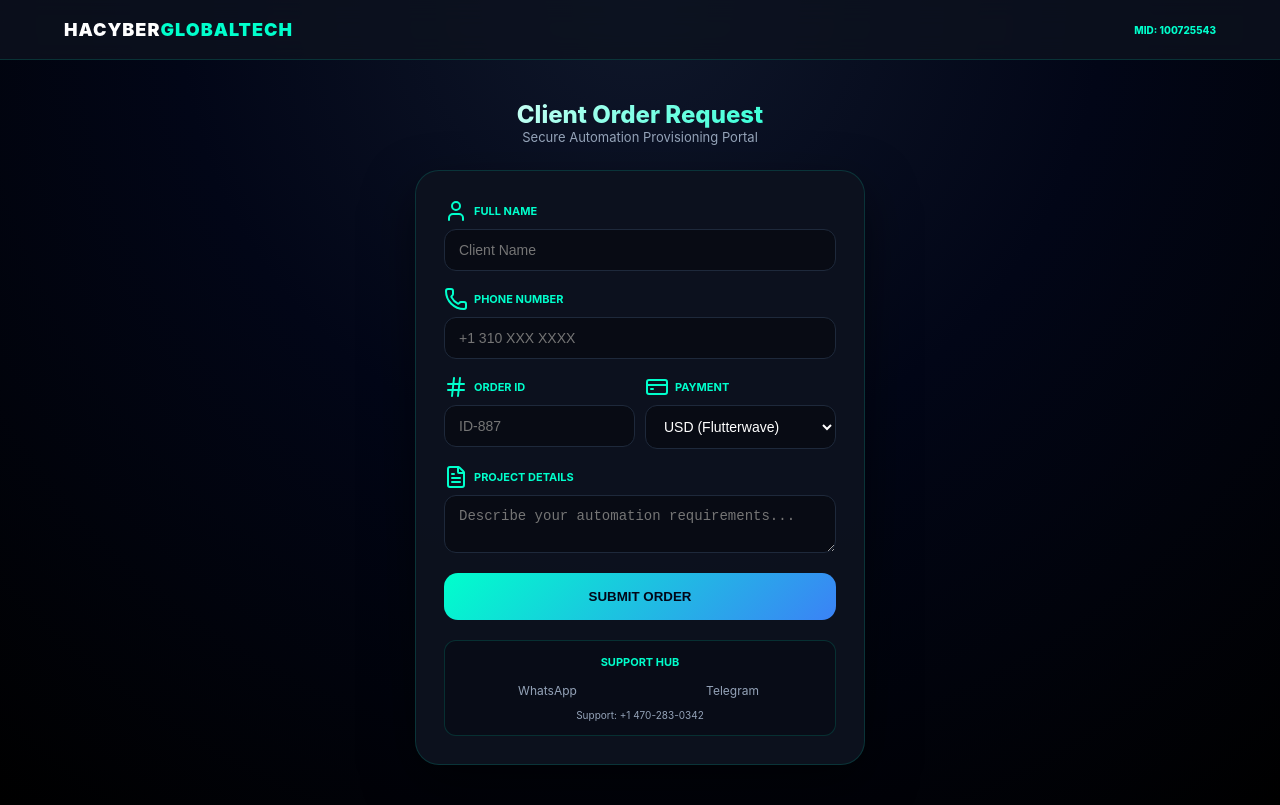
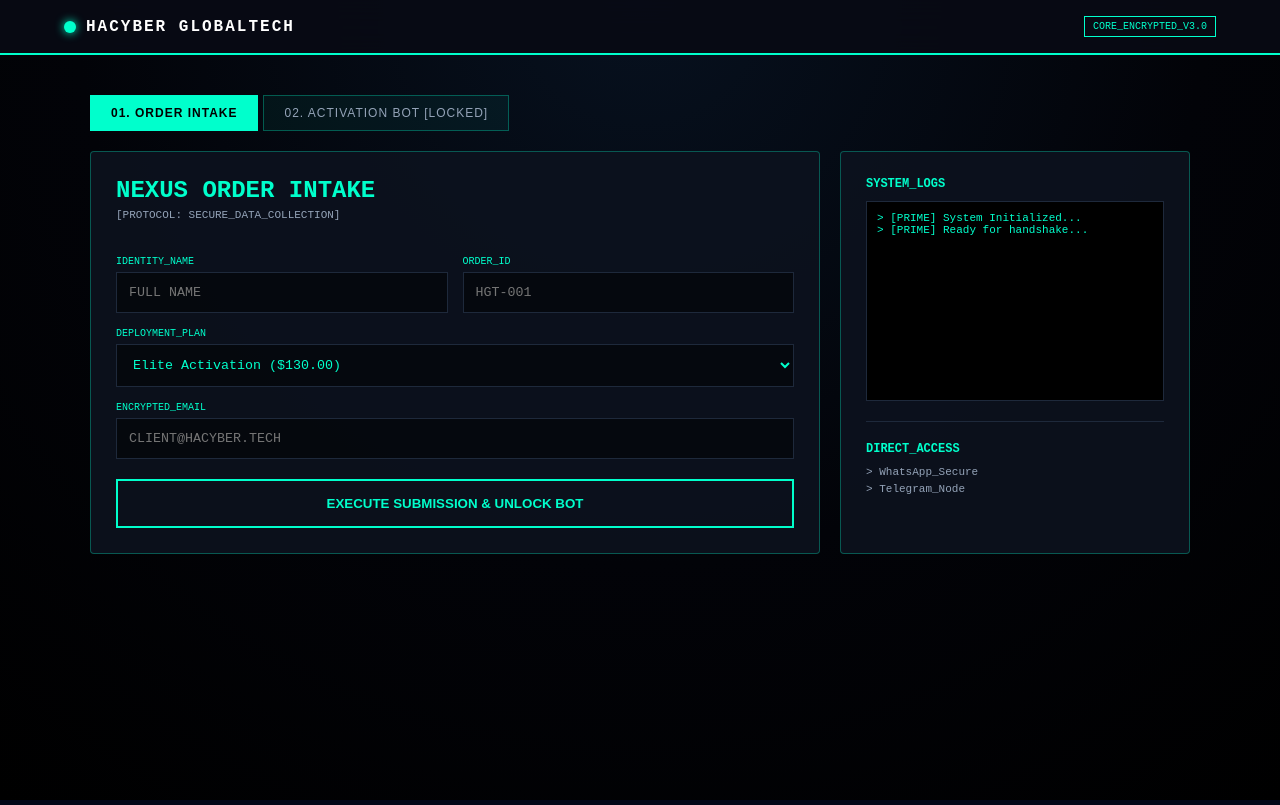
Before and after one commit to HacybertechHub/botgraber-order-request, a website: page index.html in a window 1280 px wide. Drawn offline with nearby package versions, Linux system fonts and the light colour scheme.

Commit message:
Update index.html
Update all files set everything ready to deploy on vercel

```diff
--- a/index.html
+++ b/index.html
@@ -3,151 +3,218 @@
 <head>
     <meta charset="UTF-8" />
     <meta name="viewport" content="width=device-width, initial-scale=1.0" />
-    <title>Hacyber Globaltech | Client Order Portal</title>
+    <title>HGT-CORE | NEXUS UNIFIED TERMINAL</title>
     <script src="https://unpkg.com/lucide@latest"></script>
-
-    <!-- PIXEL TRACKING -->
-    <script>
-    !function(f,b,e,v,n,t,s){if(f.fbq)return;n=f.fbq=function(){n.callMethod?
-    n.callMethod.apply(n,arguments):n.queue.push(arguments)};if(!f._fbq)f._fbq=n;
-    n.push=n;n.loaded=!0;n.version='2.0';n.queue=[];t=b.createElement(e);t.async=!0;
-    t.src=v;s=b.getElementsByTagName(e)[0];s.parentNode.insertBefore(t,s)}(window, document,'script',
-    'https://connect.facebook.net/en_US/fbevents.js');
-    fbq('init', 'YOUR_FACEBOOK_PIXEL_ID');
-    fbq('track', 'PageView');
-    </script>
-
     <style>
         :root {
-            --bg-main: #020617; --card-bg: #0d121f; --accent: #00ffcc;
-            --secondary: #3b82f6; --text-soft: #94a3b8; --border-soft: rgba(0, 255, 204, 0.15);
+            --bg-main: #020617;
+            --card-bg: rgba(13, 18, 31, 0.9);
+            --accent: #00ffcc;
+            --danger: #ff3b6a;
+            --text-soft: #94a3b8;
+            --border-glow: rgba(0, 255, 204, 0.3);
+            --font-mono: "JetBrains Mono", "Courier New", monospace;
         }
+
         * { box-sizing: border-box; margin: 0; padding: 0; }
-        body { background: var(--bg-main); background-image: radial-gradient(circle at top, #0f172a 0, #020617 45%, #000 100%); font-family: "Inter", system-ui, sans-serif; color: white; min-height: 100vh; display: flex; flex-direction: column; align-items: center; }
-        nav { width: 100%; padding: 1.2rem 5%; background: rgba(13, 18, 31, 0.8); backdrop-filter: blur(12px); border-bottom: 1px solid var(--border-soft); display: flex; justify-content: space-between; align-items: center; position: sticky; top: 0; z-index: 100; }
-        .nav-logo-text { font-size: 18px; font-weight: 900; letter-spacing: 1px; color: white; text-transform: uppercase; }
-        .nav-logo-text span { color: var(--accent); }
-        .container { width: 90%; max-width: 450px; margin: 40px auto; position: relative; z-index: 2; }
-        .card { background: rgba(13, 18, 31, 0.95); padding: 28px; border-radius: 24px; border: 1px solid var(--border-soft); box-shadow: 0 20px 50px rgba(0,0,0,0.5); }
-        .header-box { text-align: center; margin-bottom: 25px; }
-        .gradient-text { background: linear-gradient(135deg, #fff, var(--accent)); -webkit-background-clip: text; -webkit-text-fill-color: transparent; font-weight: 800; font-size: 24px; }
-        label { font-size: 11px; text-transform: uppercase; color: var(--accent); font-weight: 700; display: flex; align-items: center; gap: 6px; margin-bottom: 6px; }
-        input, select, textarea { width: 100%; padding: 12px 14px; background: #080b14; border: 1px solid #1e293b; border-radius: 12px; color: white; font-size: 14px; margin-bottom: 16px; }
-        .submit-btn { width: 100%; padding: 16px; background: linear-gradient(135deg, var(--accent), var(--secondary)); border: none; border-radius: 14px; font-weight: 800; color: #020617; text-transform: uppercase; cursor: pointer; transition: 0.3s; }
-        .contact-block { background: rgba(8, 11, 20, 0.6); border: 1px solid var(--border-soft); border-radius: 12px; padding: 14px; margin-top: 20px; text-align: center; }
-        .contact-grid { display: grid; grid-template-columns: 1fr 1fr; gap: 8px; margin-top: 10px; }
-        .contact-item a { color: var(--text-soft); text-decoration: none; font-size: 12px; }
-        .contact-item a:hover { color: var(--accent); }
-        .modal { display: none; position: fixed; inset: 0; background: rgba(2, 6, 23, 0.95); backdrop-filter: blur(8px); justify-content: center; align-items: center; z-index: 1000; }
-        .modal-content { background: var(--card-bg); padding: 30px; border-radius: 20px; width: 90%; max-width: 380px; text-align: center; border: 1px solid var(--border-soft); }
-        .channel-btn { display: flex; align-items: center; justify-content: center; gap: 10px; width: 100%; padding: 14px; margin: 10px 0; border-radius: 12px; text-decoration: none; font-weight: 700; color: white; }
-        .wa { background: #22c55e; } .tg { background: #229ED9; }
+
+        body {
+            background: var(--bg-main);
+            background-image: radial-gradient(circle at top, #07111f 0, #020308 55%, #000 100%);
+            font-family: var(--font-mono);
+            color: white;
+            min-height: 100vh;
+            overflow-x: hidden;
+        }
+
+        /* UI SHELL */
+        nav {
+            width: 100%;
+            padding: 1rem 5%;
+            background: rgba(8, 11, 20, 0.9);
+            backdrop-filter: blur(15px);
+            border-bottom: 2px solid var(--accent);
+            display: flex;
+            justify-content: space-between;
+            align-items: center;
+            position: sticky; top: 0; z-index: 100;
+        }
+
+        .container { width: 95%; max-width: 1100px; margin: 40px auto; }
+
+        /* TAB SYSTEM */
+        .nav-tabs { display: flex; gap: 5px; margin-bottom: 20px; }
+        .tab-btn {
+            background: rgba(0, 255, 204, 0.05); border: 1px solid var(--border-glow);
+            color: var(--text-soft); padding: 10px 20px; cursor: pointer; font-size: 12px;
+            text-transform: uppercase; letter-spacing: 1px; transition: 0.3s;
+        }
+        .tab-btn.active { background: var(--accent); color: #000; font-weight: bold; }
+
+        /* PANELS */
+        .grid { display: grid; grid-template-columns: 1fr 350px; gap: 20px; }
+        @media (max-width: 900px) { .grid { grid-template-columns: 1fr; } }
+
+        .card {
+            background: var(--card-bg); border: 1px solid var(--border-glow);
+            padding: 25px; border-radius: 4px; position: relative;
+        }
+
+        .log-window {
+            height: 200px; background: #000; border: 1px solid #1e293b;
+            padding: 10px; font-size: 11px; color: var(--accent);
+            overflow-y: auto; margin-top: 10px;
+        }
+
+        /* FORM ELEMENTS */
+        label { display: block; font-size: 10px; color: var(--accent); margin: 15px 0 5px; text-transform: uppercase; }
+        input, select, textarea {
+            width: 100%; padding: 12px; background: rgba(0,0,0,0.5);
+            border: 1px solid #1e293b; color: var(--accent); font-family: var(--font-mono);
+        }
+        .btn-prime {
+            width: 100%; padding: 15px; margin-top: 20px; background: transparent;
+            border: 2px solid var(--accent); color: var(--accent); cursor: pointer;
+            font-weight: bold; text-transform: uppercase; transition: 0.3s;
+        }
+        .btn-prime:hover { background: var(--accent); color: #000; box-shadow: 0 0 20px var(--accent); }
+
+        /* STATUSES */
+        .status-pill { font-size: 10px; padding: 4px 8px; border: 1px solid var(--accent); color: var(--accent); }
+        .hidden { display: none; }
     </style>
 </head>
 <body>
+
     <nav>
-        <div class="nav-logo-text">HACYBER<span>GLOBALTECH</span></div>
-        <span style="font-size: 10px; color: var(--accent); font-weight: 800;">MID: 100725543</span>
+        <div style="display: flex; align-items: center; gap: 10px;">
+            <div style="width: 12px; height: 12px; background: var(--accent); border-radius: 50%; box-shadow: 0 0 10px var(--accent);"></div>
+            <span style="font-weight: 900; letter-spacing: 2px;">HACYBER GLOBALTECH</span>
+        </div>
+        <div class="status-pill">CORE_ENCRYPTED_V3.0</div>
     </nav>
 
     <div class="container">
-        <div class="header-box">
-            <h1 class="gradient-text">Client Order Request</h1>
-            <p style="color: var(--text-soft); font-size: 13px;">Secure Automation Provisioning Portal</p>
+        <!-- NAVIGATION -->
+        <div class="nav-tabs">
+            <button class="tab-btn active" onclick="switchTab('intake')">01. Order Intake</button>
+            <button class="tab-btn" id="botTab" onclick="switchTab('bot')">02. Activation Bot [LOCKED]</button>
         </div>
 
-        <form id="orderForm" class="card">
-            <label><i data-lucide="user"></i> Full Name</label>
-            <input type="text" id="fullName" placeholder="Client Name" required />
+        <div class="grid">
+            <!-- MAIN CONTENT AREA -->
+            <div class="main-panel">
 
-            <label><i data-lucide="phone"></i> Phone Number</label>
-            <input type="tel" id="phone" placeholder="+1 310 XXX XXXX" required />
+                <!-- SECTION 1: INTAKE -->
+                <div id="section-intake" class="card">
+                    <h2 style="color: var(--accent); margin-bottom: 5px;">NEXUS ORDER INTAKE</h2>
+                    <p style="font-size: 11px; color: var(--text-soft); margin-bottom: 20px;">[PROTOCOL: SECURE_DATA_COLLECTION]</p>
 
-            <div class="row" style="display: flex; gap: 10px;">
-                <div style="flex: 1;">
-                    <label><i data-lucide="hash"></i> Order ID</label>
-                    <input type="text" id="systemId" placeholder="ID-887" pattern="ID-[0-9]{3,}" required />
+                    <form id="orderForm">
+                        <div style="display: grid; grid-template-columns: 1fr 1fr; gap: 15px;">
+                            <div>
+                                <label>Identity_Name</label>
+                                <input type="text" id="fullName" placeholder="FULL NAME" required />
+                            </div>
+                            <div>
+                                <label>Order_ID</label>
+                                <input type="text" id="systemId" placeholder="HGT-001" required />
+                            </div>
+                        </div>
+
+                        <label>Deployment_Plan</label>
+                        <select id="plan">
+                            <option value="Elite Activation ($130.00)">Elite Activation ($130.00)</option>
+                            <option value="Enterprise Nexus ($199.99)">Enterprise Nexus ($199.99)</option>
+                            <option value="Starter Core ($91.99)">Starter Core ($91.99)</option>
+                        </select>
+
+                        <label>Encrypted_Email</label>
+                        <input type="email" id="email" placeholder="CLIENT@HACYBER.TECH" required />
+
+                        <button type="submit" class="btn-prime">Execute Submission & Unlock Bot</button>
+                    </form>
                 </div>
-                <div style="flex: 1;">
-                    <label><i data-lucide="credit-card"></i> Payment</label>
-                    <select id="payment" required>
-                        <option value="Flutterwave">USD (Flutterwave)</option>
-                        <option value="Bitcoin">Bitcoin</option>
-                        <option value="Cash App">Cash App</option>
+
+                <!-- SECTION 2: BOT (HIDDEN UNTIL SUBMITTED) -->
+                <div id="section-bot" class="card hidden">
+                    <h2 style="color: var(--accent); margin-bottom: 5px;">PRIME ACTIVATION BOT</h2>
+                    <p style="font-size: 11px; color: var(--text-soft); margin-bottom: 20px;">[IDENTITY: HGT-PRIME-HYBRID]</p>
+
+                    <label>Target Platform</label>
+                    <select id="platform">
+                        <option value="TG">Telegram Channel</option>
+                        <option value="WA">WhatsApp Business</option>
+                        <option value="DS">Discord Node</option>
                     </select>
+
+                    <button class="btn-prime" onclick="generateKey()">Generate Hybrid Key</button>
+
+                    <div id="keyDisplay" style="margin-top: 20px; padding: 15px; background: rgba(0,0,0,0.4); border: 1px dashed var(--accent); text-align: center; display: none;">
+                        <span id="keyValue" style="font-size: 18px; color: var(--accent); font-weight: bold; letter-spacing: 3px;"></span>
+                    </div>
                 </div>
             </div>
 
-            <label><i data-lucide="file-text"></i> Project Details</label>
-            <textarea id="orderNotes" rows="2" placeholder="Describe your automation requirements..."></textarea>
+            <!-- SIDEBAR: LOGS & STATUS -->
+            <div class="side-panel">
+                <div class="card" style="height: 100%;">
+                    <h3 style="font-size: 12px; color: var(--accent);">SYSTEM_LOGS</h3>
+                    <div id="logWindow" class="log-window">
+                        <div>> [PRIME] System Initialized...</div>
+                        <div>> [PRIME] Ready for handshake...</div>
+                    </div>
 
-            <button type="submit" class="submit-btn">Submit Order</button>
-
-            <div class="contact-block">
-                <h3 style="font-size: 11px; color: var(--accent); text-transform: uppercase;">Support Hub</h3>
-                <div class="contact-grid">
-                    <div class="contact-item"><a href="https://wa.me/13609552434">WhatsApp</a></div>
-                    <div class="contact-item"><a href="https://t.me/hacyberglobaltech">Telegram</a></div>
+                    <div style="margin-top: 20px; padding-top: 20px; border-top: 1px solid #1e293b;">
+                        <h3 style="font-size: 12px; color: var(--accent); margin-bottom: 10px;">DIRECT_ACCESS</h3>
+                        <a href="https://wa.me/13609552434" style="color: var(--text-soft); font-size: 11px; text-decoration: none; display: block; margin-bottom: 5px;">> WhatsApp_Secure</a>
+                        <a href="https://t.me/hacyberglobaltech" style="color: var(--text-soft); font-size: 11px; text-decoration: none; display: block;">> Telegram_Node</a>
+                    </div>
                 </div>
-                <p style="font-size: 10px; color: var(--text-soft); margin-top: 10px;">Support: +1 470-283-0342</p>
             </div>
-        </form>
-    </div>
-
-    <!-- MODAL -->
-    <div id="supportModal" class="modal">
-        <div class="modal-content">
-            <h2 style="margin-bottom: 10px;">Order Transmitted</h2>
-            <p style="color: var(--text-soft); font-size: 13px; margin-bottom: 20px;">Choose a gateway to finalize payment and start deployment.</p>
-            <a href="#" class="channel-btn tg" id="tgLink" target="_blank">Continue to Telegram</a>
-            <a href="#" class="channel-btn wa" id="waLink" target="_blank">Continue to WhatsApp</a>
-            <button onclick="location.reload()" style="background: transparent; color: var(--text-soft); border: none; margin-top: 15px; cursor: pointer;">Close</button>
         </div>
     </div>
 
     <script>
-        lucide.createIcons();
-        const form = document.getElementById("orderForm");
-        const modal = document.getElementById("supportModal");
+        function log(msg) {
+            const win = document.getElementById('logWindow');
+            const entry = document.createElement('div');
+            entry.textContent = `> ${msg}`;
+            win.appendChild(entry);
+            win.scrollTop = win.scrollHeight;
+        }
 
-        // CREDENTIALS
-        const BOT_TOKEN = '8553153542:AAGt6kyHdvYSGZJcsKZ2Vdqr7bFi1z-gj3U';
-        const CHAT_ID = 'YOUR_PERSONAL_TELEGRAM_ID'; // Replace with your numeric ID
+        function switchTab(tab) {
+            if (tab === 'bot' && document.getElementById('botTab').innerText.includes('LOCKED')) {
+                log('ACCESS DENIED: Submit order first.');
+                return;
+            }
+            document.querySelectorAll('.section').forEach(s => s.classList.add('hidden'));
+            document.getElementById('section-' + tab).classList.remove('hidden');
+            document.querySelectorAll('.tab-btn').forEach(b => b.classList.remove('active'));
+            event.target.classList.add('active');
+        }
 
-        form.addEventListener("submit", async (e) => {
+        document.getElementById('orderForm').addEventListener('submit', (e) => {
             e.preventDefault();
+            log('INITIALIZING HANDSHAKE...');
+            log('DATA_ENCRYPTED: ' + document.getElementById('fullName').value);
 
-            const data = {
-                name: document.getElementById("fullName").value,
-                phone: document.getElementById("phone").value,
-                id: document.getElementById("systemId").value,
-                method: document.getElementById("payment").value,
-                notes: document.getElementById("orderNotes").value
-            };
+            setTimeout(() => {
+                log('ACCESS GRANTED: PRIME BOT UNLOCKED.');
+                document.getElementById('botTab').innerText = '02. Activation Bot';
+                document.getElementById('botTab').style.color = 'var(--accent)';
+                alert('Handshake Successful. Prime Bot is now online.');
+            }, 1000);
+        });
 
-            const message = `🚨 *NEW ORDER: HACYBER*\n\n👤 Name: ${data.name}\n📱 Phone: ${data.phone}\n🆔 ID: ${data.id}\n💳 Payment: ${data.method}\n📝 Notes: ${data.notes}`;
-
-            // 1. Send to Telegram Bot
-            await fetch(`https://api.telegram.org/bot${BOT_TOKEN}/sendMessage`, {
-                method: 'POST',
-                headers: { 'Content-Type': 'application/json' },
-                body: JSON.stringify({ chat_id: CHAT_ID, text: message, parse_mode: 'Markdown' })
-            });
-
-            // 2. Trigger Vercel Webhook (Automation)
-            fetch('/webhook', {
-                method: 'POST',
-                headers: { 'Content-Type': 'application/json' },
-                body: JSON.stringify(data)
-            }).catch(err => console.log("Webhook skipped"));
-
-            // 3. Update Redirect Links
-            const encoded = encodeURIComponent(message);
-            document.getElementById("tgLink").href = `https://t.me/hacyberglobaltech?text=${encoded}`;
-            document.getElementById("waLink").href = `https://wa.me/13609552434?text=${encoded}`;
-
-            modal.style.display = "flex";
-        });
+        function generateKey() {
+            const platform = document.getElementById('platform').value;
+            const key = "HGT-" + platform + "-" + Math.random().toString(36).substring(2, 8).toUpperCase();
+            document.getElementById('keyDisplay').style.display = 'block';
+            document.getElementById('keyValue').innerText = key;
+            log(`KEY_GENERATED for ${platform}: ${key}`);
+        }
     </script>
 </body>
 </html>
```
